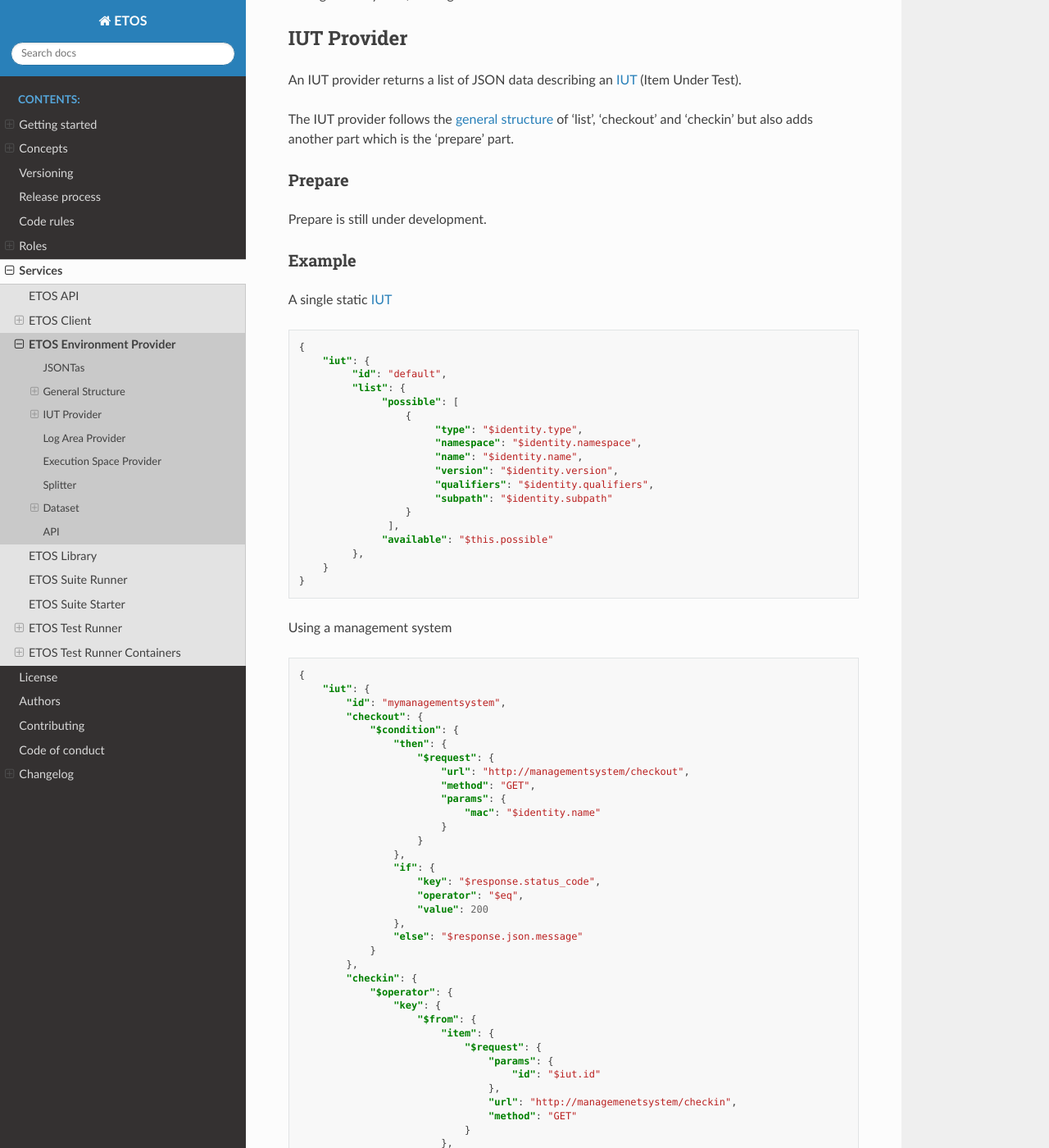
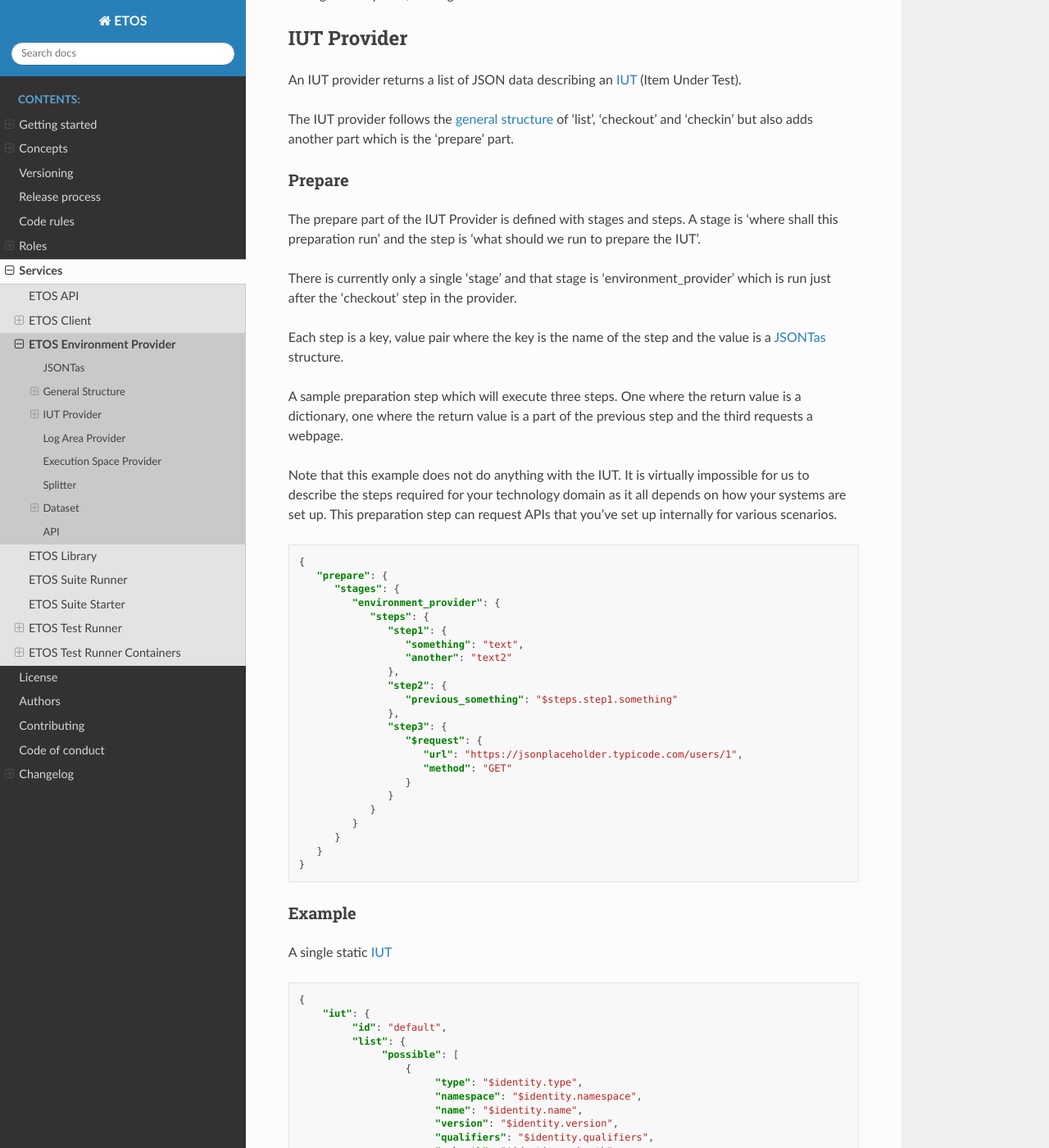
Before and after one commit to eiffel-community/etos, a Sphinx documentation site: the page built from source/services/etos_environment_provider.rst, in a window 1280 px wide and 1400 px high, scrolled down 1664 px. Shown: the whole window at 82% size. Built offline with Sphinx 7.4.7 and the Read the Docs theme 2.0.0, drawn with Linux system fonts in a browser that asks for light colours; some of the changed text lies outside the part shown.

Commit message:
Add documentation for the IUT provider preparation step (#58)

```diff
--- a/source/index.rst
+++ b/source/index.rst
@@ -1,8 +1,4 @@
 .. _index:
-
-
-Welcome to ETOS's documentation!
-================================
 
 .. include:: ../README.rst
 
--- a/source/services/etos_environment_provider.rst
+++ b/source/services/etos_environment_provider.rst
@@ -75,7 +75,42 @@
 Prepare
 -------
 
-Prepare is still under development.
+The prepare part of the IUT Provider is defined with stages and steps. A stage is 'where shall this preparation run' and the step is 'what should we run to prepare the IUT'.
+
+There is currently only a single 'stage' and that stage is 'environment_provider' which is run just after the 'checkout' step in the provider.
+
+Each step is a key, value pair where the key is the name of the step and the value is a :ref:`services/etos_environment_provider:JSONTas` structure.
+
+A sample preparation step which will execute three steps. One where the return value is a dictionary, one where the return value is a part of the previous step and the third requests a webpage.
+
+Note that this example does not do anything with the IUT. It is virtually impossible for us to describe the steps required for your technology domain as it all depends on how your systems are set up.
+This preparation step can request APIs that you've set up internally for various scenarios.
+
+.. code-block:: json
+
+   {
+      "prepare": {
+         "stages": {
+            "environment_provider": {
+               "steps": {
+                  "step1": {
+                     "something": "text",
+                     "another": "text2"
+                  },
+                  "step2": {
+                     "previous_something": "$steps.step1.something"
+                  },
+                  "step3": {
+                     "$request": {
+                        "url": "https://jsonplaceholder.typicode.com/users/1",
+                        "method": "GET"
+                     }
+                  }
+               }
+            }
+         }
+      }
+   }
 
 
 Example
@@ -100,7 +135,7 @@
                      }
                   ],
                  "available": "$this.possible"
-            },
+            }
        }
    }
 
@@ -172,7 +207,51 @@
                        ]
                    }
                }
-           },
+           }
+       }
+   }
+
+With a preparation step
+
+.. code-block:: json
+
+   {
+       "iut": {
+            "id": "default",
+            "list": {
+                 "possible": [
+                     {
+                          "type": "$identity.type",
+                          "namespace": "$identity.namespace",
+                          "name": "$identity.name",
+                          "version": "$identity.version",
+                          "qualifiers": "$identity.qualifiers",
+                          "subpath": "$identity.subpath"
+                     }
+                  ],
+                 "available": "$this.possible"
+            },
+            "prepare": {
+               "stages": {
+                  "environment_provider": {
+                     "steps": {
+                        "step1": {
+                           "something": "text",
+                           "another": "text2"
+                        },
+                        "step2": {
+                           "previous_something": "$steps.step1.something"
+                        },
+                        "step3": {
+                           "$request": {
+                              "url": "https://jsonplaceholder.typicode.com/users/1",
+                              "method": "GET"
+                           }
+                        }
+                     }
+                  }
+               }
+            }
        }
    }
 
```
